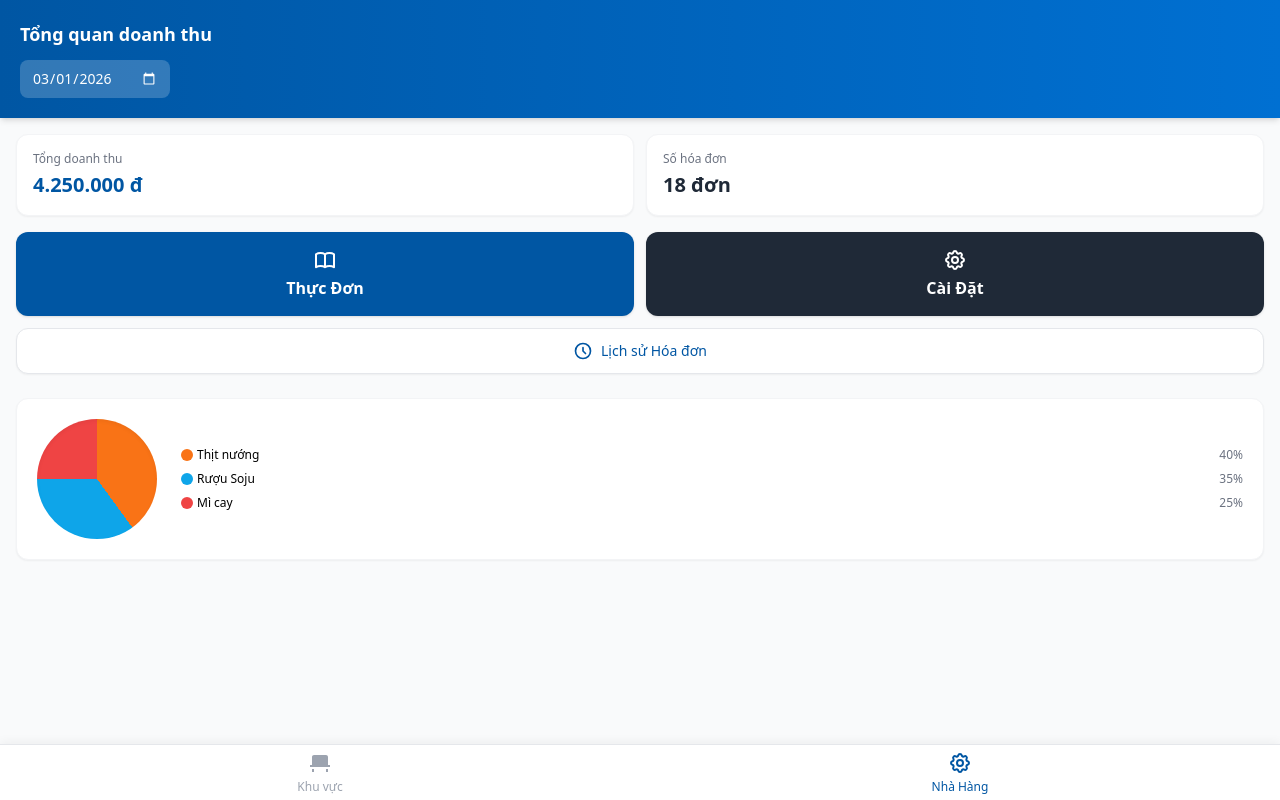
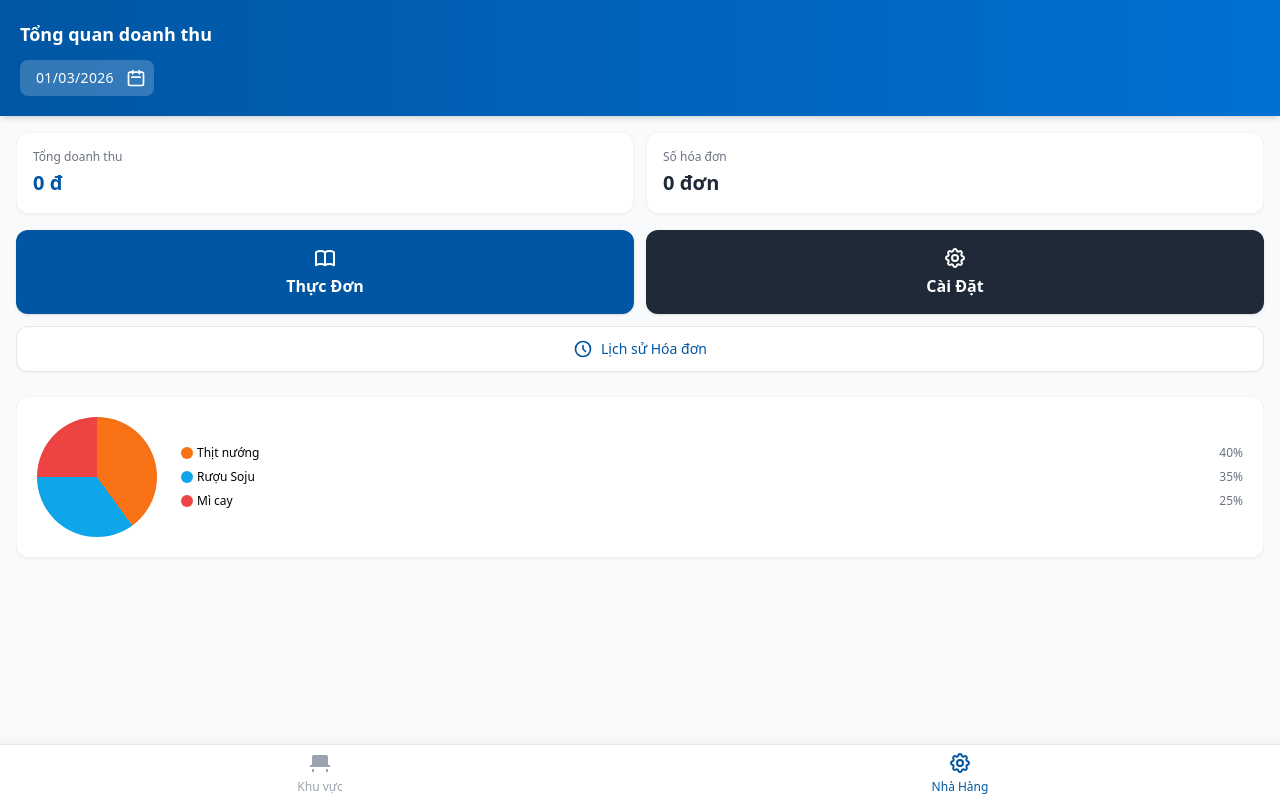
Before and after one commit to hoanggiang69/Daegu, a website: page Daegu/src/index.html in a window 1280 px wide. Both pictures are taken after a click on the button "Nhà Hàng". Drawn offline with nearby package versions, Linux system fonts and the light colour scheme; no server answers.

Commit message:
Update Calendar

```diff
--- a/Daegu/src/index.html
+++ b/Daegu/src/index.html
@@ -6,6 +6,7 @@
     <title>POS Daegu</title>
     <script src="https://cdn.tailwindcss.com"></script>
     <link rel="stylesheet" href="style.css">
+    <link rel="stylesheet" href="https://cdn.jsdelivr.net/npm/flatpickr/dist/flatpickr.min.css">
 </head>
 <body class="bg-[#f5f5f5] h-screen flex flex-col font-sans text-sm pb-14 overflow-hidden">
 
@@ -29,21 +30,25 @@
     </div>
 
     <div id="dashboard-state" class="hidden flex-1 overflow-y-auto bg-gray-50">
+
         <div class="bg-gradient-to-r from-[#0056a3] to-[#0070d2] p-5 text-white shadow-md">
             <h2 class="text-lg font-bold mb-3">Tổng quan doanh thu</h2>
-            <div class="flex items-center bg-white/20 rounded-lg p-1 w-max">
-                <input type="date" id="report-date" class="bg-transparent text-white outline-none px-2 py-1 font-medium cursor-pointer [color-scheme:dark]">
+
+            <div id="custom-date-btn" class="relative flex items-center bg-white/20 rounded-lg p-2 w-max cursor-pointer hover:bg-white/30 transition">
+                <span id="display-date" class="font-medium px-2 tracking-wide">--/--/----</span>
+                <svg class="w-5 h-5 ml-1 text-white" fill="none" stroke="currentColor" stroke-width="2" viewBox="0 0 24 24"><path stroke-linecap="round" stroke-linejoin="round" d="M8 7V3m8 4V3m-9 8h10M5 21h14a2 2 0 002-2V7a2 2 0 00-2-2H5a2 2 0 00-2 2v12a2 2 0 002 2z"></path></svg>
+                <input type="text" id="report-date" class="hidden">
             </div>
         </div>
 
         <div class="grid grid-cols-2 gap-3 p-4">
             <div class="bg-white p-4 rounded-xl shadow-sm border border-gray-100 flex flex-col justify-center">
                 <p class="text-xs text-gray-500 font-medium mb-1">Tổng doanh thu</p>
-                <p class="text-xl font-bold text-[#0056a3]">4.250.000 đ</p>
+                <p id="dashboard-revenue" class="text-xl font-bold text-[#0056a3]">0 đ</p>
             </div>
             <div class="bg-white p-4 rounded-xl shadow-sm border border-gray-100 flex flex-col justify-center">
                 <p class="text-xs text-gray-500 font-medium mb-1">Số hóa đơn</p>
-                <p class="text-xl font-bold text-gray-800">18 đơn</p>
+                <p id="dashboard-orders" class="text-xl font-bold text-gray-800">0 đơn</p>
             </div>
         </div>
 
@@ -159,6 +164,8 @@
         </div>
     </div>
 
+    <script src="https://cdn.jsdelivr.net/npm/flatpickr"></script>
+    <script src="https://cdn.jsdelivr.net/npm/flatpickr/dist/l10n/vn.js"></script>
     <script src="https://cdn.jsdelivr.net/npm/@supabase/supabase-js@2"></script>
     <script src="main.js"></script>
 </body>
--- a/Daegu/src/main.js
+++ b/Daegu/src/main.js
@@ -293,6 +293,11 @@ function toggleShift() {
     }
 }
 
+// ==========================================
+// HÀM CHUYỂN TAB VÀ KÍCH HOẠT LỊCH TIẾNG VIỆT
+// ==========================================
+let isDatePickerInitialized = false;
+
 function switchTab(tabName) {
     const emptyState = document.getElementById('empty-state');
     const populatedState = document.getElementById('populated-state');
@@ -322,7 +327,34 @@ function switchTab(tabName) {
         populatedState.classList.add('hidden');
         khuvucHeader.classList.add('hidden');
         dashboardState.classList.remove('hidden');
-        document.getElementById('report-date').value = new Date().toISOString().split('T')[0];
+
+        // KÍCH HOẠT LỊCH FLATPICKR (CHỈ CHẠY 1 LẦN)
+        if (!isDatePickerInitialized) {
+            flatpickr("#report-date", {
+                locale: "vn", // Ép tiếng Việt 100%
+                dateFormat: "Y-m-d", // Chuẩn định dạng để nhét vào Supabase
+                defaultDate: "today", // Mặc định hiển thị ngày hôm nay
+                disableMobile: "true", // Giữ giao diện đẹp trên cả điện thoại
+                onChange: function(selectedDates, dateStr, instance) {
+                    // Khi người dùng chọn ngày xong, tự động đổi tên hiển thị và tính tiền
+                    document.getElementById('display-date').innerText = formatDateVN(dateStr);
+                    loadDashboard();
+                }
+            });
+
+            // Bấm vào cái khung là bung lịch ra
+            document.getElementById('custom-date-btn').addEventListener('click', function() {
+                document.getElementById('report-date')._flatpickr.open();
+            });
+
+            isDatePickerInitialized = true;
+        }
+
+        // Tự động load dữ liệu ngày hôm nay khi vừa nhảy sang Tab Nhà hàng
+        const todayStr = getLocalDateString();
+        document.getElementById('display-date').innerText = formatDateVN(todayStr);
+        document.getElementById('report-date').value = todayStr;
+        loadDashboard();
     }
 }
 
@@ -413,3 +445,51 @@ grid.addEventListener('touchstart', (e) => {
 });
 grid.addEventListener('touchend', () => clearTimeout(pressTimer));
 grid.addEventListener('touchmove', () => clearTimeout(pressTimer));
+
+// ==========================================
+// CÁC HÀM XỬ LÝ NGÀY THÁNG CHUẨN VIỆT NAM
+// ==========================================
+function getLocalDateString() {
+    const today = new Date();
+    const yyyy = today.getFullYear();
+    const mm = String(today.getMonth() + 1).padStart(2, '0');
+    const dd = String(today.getDate()).padStart(2, '0');
+    return `${yyyy}-${mm}-${dd}`;
+}
+
+function formatDateVN(dateString) {
+    if (!dateString) return '--/--/----';
+    const [y, m, d] = dateString.split('-');
+    return `${d}/${m}/${y}`;
+}
+
+// ==========================================
+// LOGIC TẢI BÁO CÁO DOANH THU (Đã fix lỗi ngày tháng)
+// ==========================================
+async function loadDashboard() {
+    const selectedDate = document.getElementById('report-date').value;
+    if (!selectedDate) return;
+
+    // Ép giao diện hiển thị chuẩn DD/MM/YYYY
+    document.getElementById('display-date').innerText = formatDateVN(selectedDate);
+
+    const startOfDay = new Date(`${selectedDate}T00:00:00+07:00`).toISOString();
+    const endOfDay = new Date(`${selectedDate}T23:59:59+07:00`).toISOString();
+
+    const { data: receipts, error } = await supabaseClient
+        .from('receipts')
+        .select('total_amount')
+        .gte('created_at', startOfDay)
+        .lte('created_at', endOfDay);
+
+    if (error) {
+        console.error("Lỗi tải báo cáo:", error);
+        return;
+    }
+
+    const totalRevenue = receipts.reduce((sum, r) => sum + r.total_amount, 0);
+    const totalOrders = receipts.length;
+
+    document.getElementById('dashboard-revenue').innerText = totalRevenue.toLocaleString() + ' đ';
+    document.getElementById('dashboard-orders').innerText = totalOrders + ' đơn';
+}
```
Also changed, not shown: Daegu/src/menu.js (+30 -14 lines).
